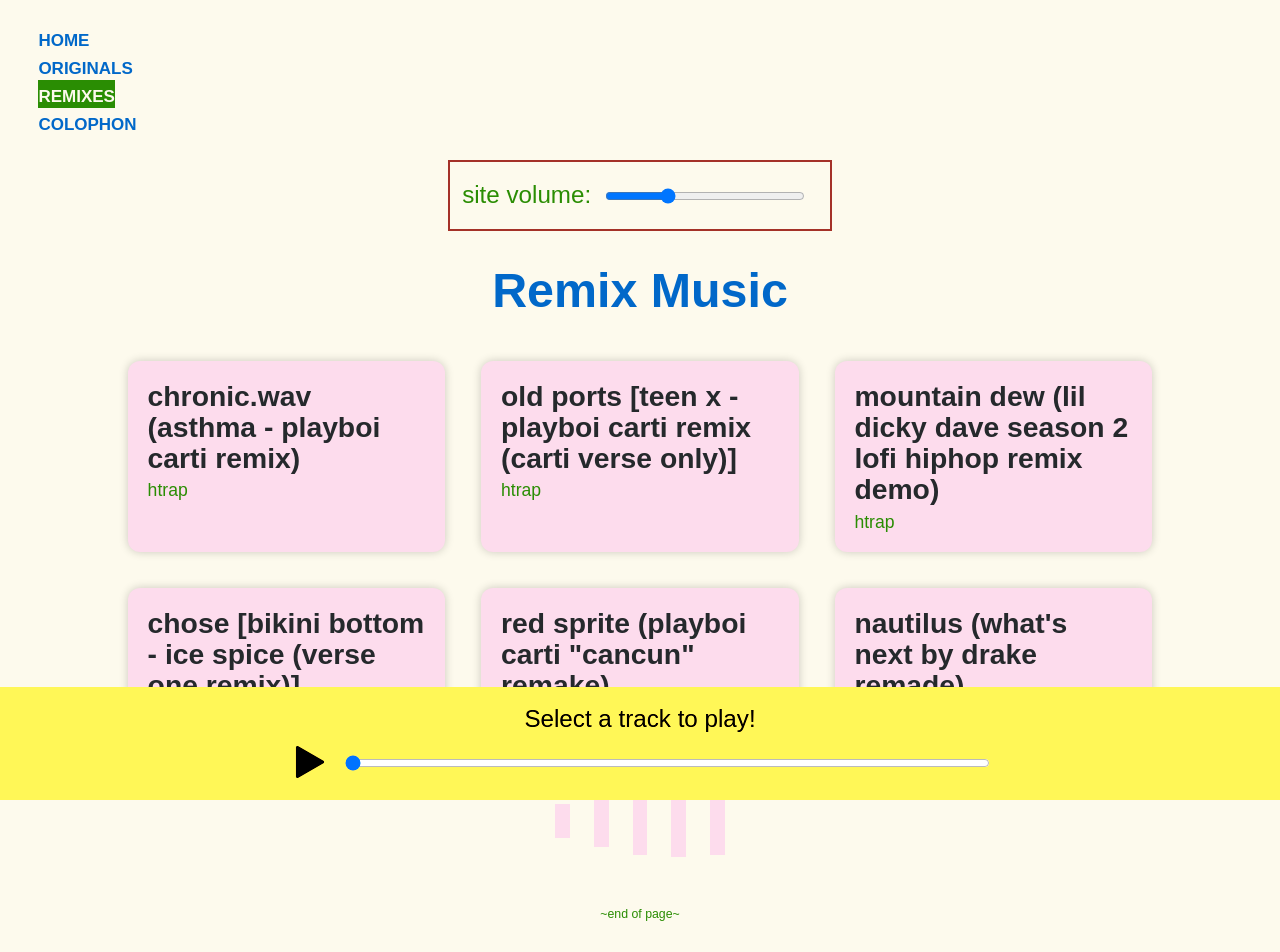
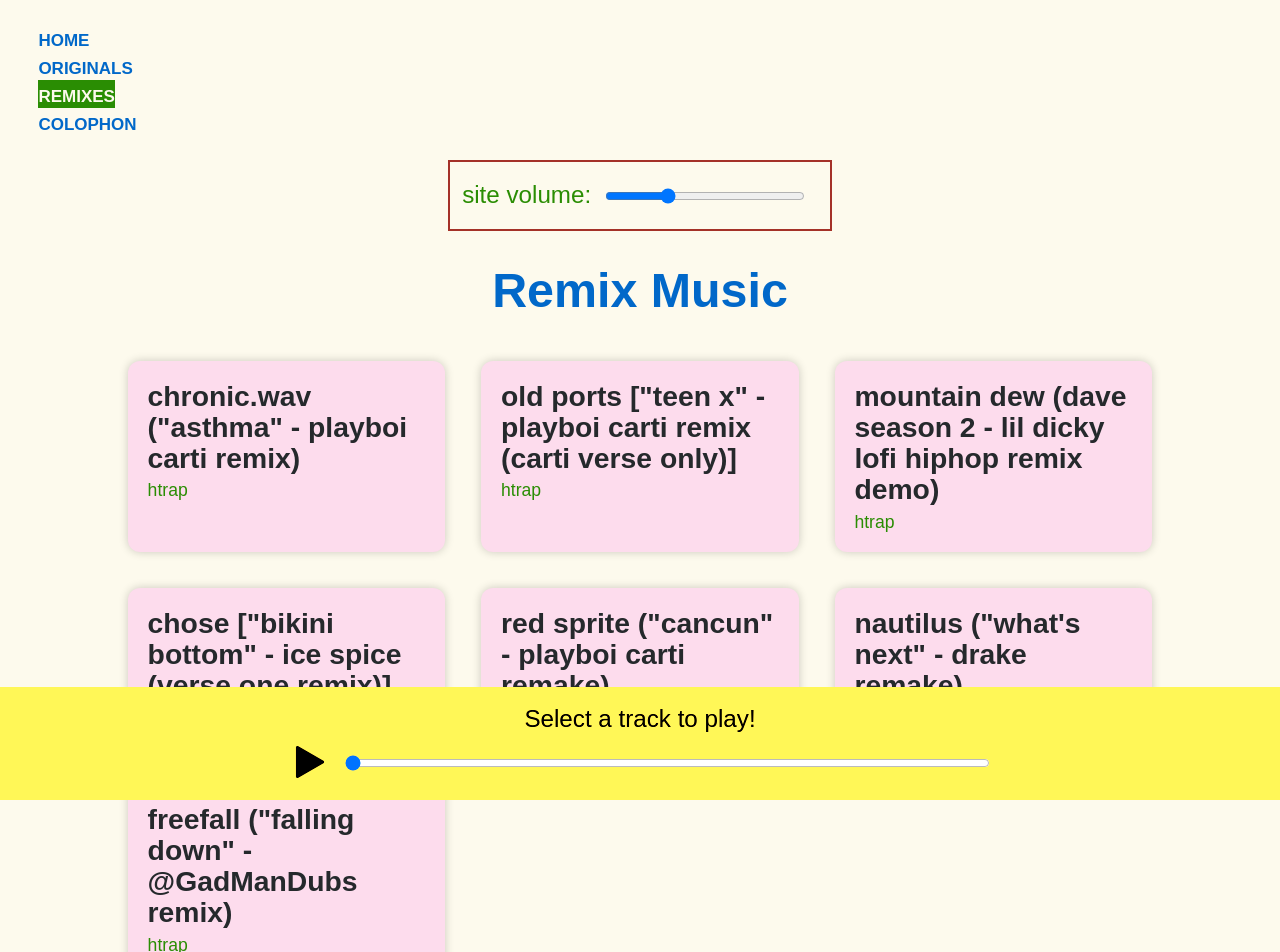
Before and after one commit to partheus/music, a Vue app: page /remixes in a window 1280 px wide. Shown: the top 952 px of the page. Built offline with nearby package versions, Linux system fonts and the light colour scheme; a web font is replaced by a local one.

Commit message:
Update tracklist

```diff
--- a/src/tracks.js
+++ b/src/tracks.js
@@ -11,7 +11,7 @@ const trackData = [
     },
     {
         id: 2,
-        title: 'funkjam.wav',
+        title: 'frantic antics',
         artist: 'htrap',
         filename: 'funkjam.wav',
         cover: require('@/assets/album-art/9e8e9e.png'),
@@ -19,7 +19,7 @@ const trackData = [
     },
     {
         id: 3,
-        title: 'jazz.wav',
+        title: 'all over again (demo loop)',
         artist: 'htrap',
         filename: 'bday.wav',
         cover: require('@/assets/album-art/520b22.png'),
@@ -27,7 +27,7 @@ const trackData = [
     },
     {
         id: 4,
-        title: 'synthpop.wav',
+        title: 'beach business',
         artist: 'htrap',
         filename: 'synthpop.wav',
         cover: require('@/assets/album-art/520b51.png'),
@@ -35,7 +35,7 @@ const trackData = [
     },
     {
         id: 5,
-        title: 'janglebop.wav',
+        title: 'the role of dice',
         artist: 'htrap',
         filename: 'janglebop.wav',
         cover: require('@/assets/album-art/f095f0.png'),
@@ -43,7 +43,7 @@ const trackData = [
     },
     {
         id: 6,
-        title: 'wavy.wav',
+        title: 'acoustic bass for lunch',
         artist: 'htrap',
         filename: 'wavyexport.wav',
         cover: require('@/assets/album-art/ffffff.png'),
@@ -51,7 +51,7 @@ const trackData = [
     },
     {
         id: 7,
-        title: 'chronic.wav (asthma - playboi carti remix)',
+        title: 'chronic.wav ("asthma" - playboi carti remix)',
         artist: 'htrap',
         filename: 'chronic.wav',
         cover: require('@/assets/album-art/ffffff.png'),
@@ -59,7 +59,7 @@ const trackData = [
     },
     {
         id: 8,
-        title: 'old ports [teen x - playboi carti remix (carti verse only)]',
+        title: 'old ports ["teen x" - playboi carti remix (carti verse only)]',
         artist: 'htrap',
         filename: 'ports.mp3',
         cover: require('@/assets/album-art/ffffff.png'),
@@ -67,7 +67,7 @@ const trackData = [
     },
     {
         id: 9,
-        title: 'mountain dew (lil dicky dave season 2 lofi hiphop remix demo)',
+        title: 'mountain dew (dave season 2 - lil dicky lofi hiphop remix demo)',
         artist: 'htrap',
         filename: 'mountainDew.mp3',
         cover: require('@/assets/album-art/ffffff.png'),
@@ -91,7 +91,7 @@ const trackData = [
     },
     {
         id: 12,
-        title: 'chose [bikini bottom - ice spice (verse one remix)]',
+        title: 'chose ["bikini bottom" - ice spice (verse one remix)]',
         artist: 'htrap',
         filename: 'chose.mp3',
         cover: require('@/assets/album-art/ffffff.png'),
@@ -107,7 +107,7 @@ const trackData = [
     },
     {
         id: 14,
-        title: 'red sprite (playboi carti "cancun" remake)',
+        title: 'red sprite ("cancun" - playboi carti remake)',
         artist: 'htrap',
         filename: 'sprite.mp3',
         cover: require('@/assets/album-art/ffffff.png'),
@@ -123,11 +123,35 @@ const trackData = [
     },
     {
         id: 16,
-        title: 'nautilus (what\'s next by drake remade)',
+        title: 'nautilus ("what\'s next" - drake remake)',
         artist: 'htrap',
         filename: 'nautilus.mp3',
         cover: require('@/assets/album-art/ffffff.png'),
         type: 'remix'
+    },
+    {
+        id: 17,
+        title: 'retale value',
+        artist: 'htrap',
+        filename: 'retale.mp3',
+        cover: require('@/assets/album-art/ffffff.png'),
+        type: 'original'
+    },
+    {
+        id: 18,
+        title: 'freefall ("falling down" - @GadManDubs remix)',
+        artist: 'htrap',
+        filename: 'freefall.mp3',
+        cover: require('@/assets/album-art/ffffff.png'),
+        type: 'remix'
+    },
+    {
+        id: 19,
+        title: 'grocery',
+        artist: 'htrap',
+        filename: 'grocery.mp3',
+        cover: require('@/assets/album-art/ffffff.png'),
+        type: 'original'
     }
 
 
```
